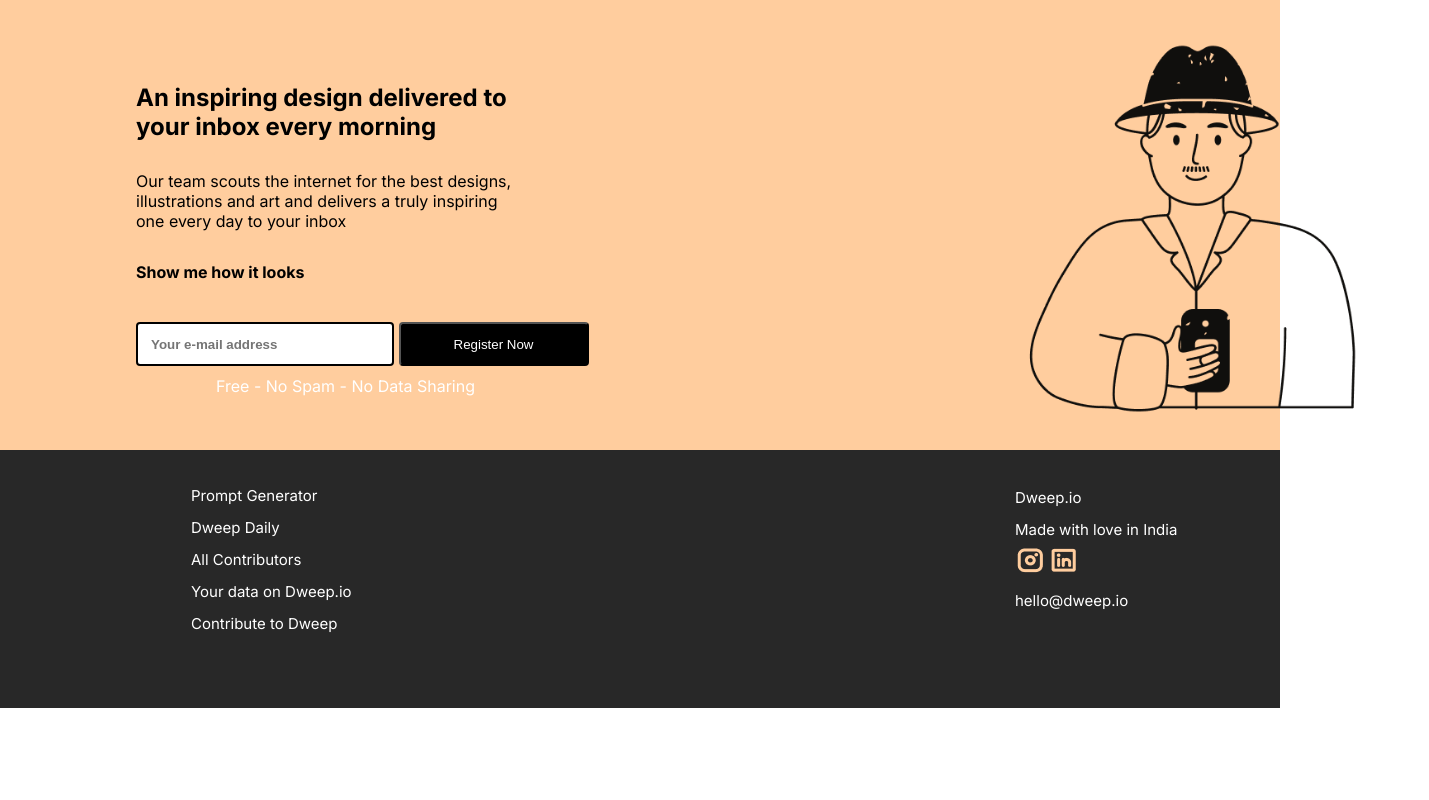
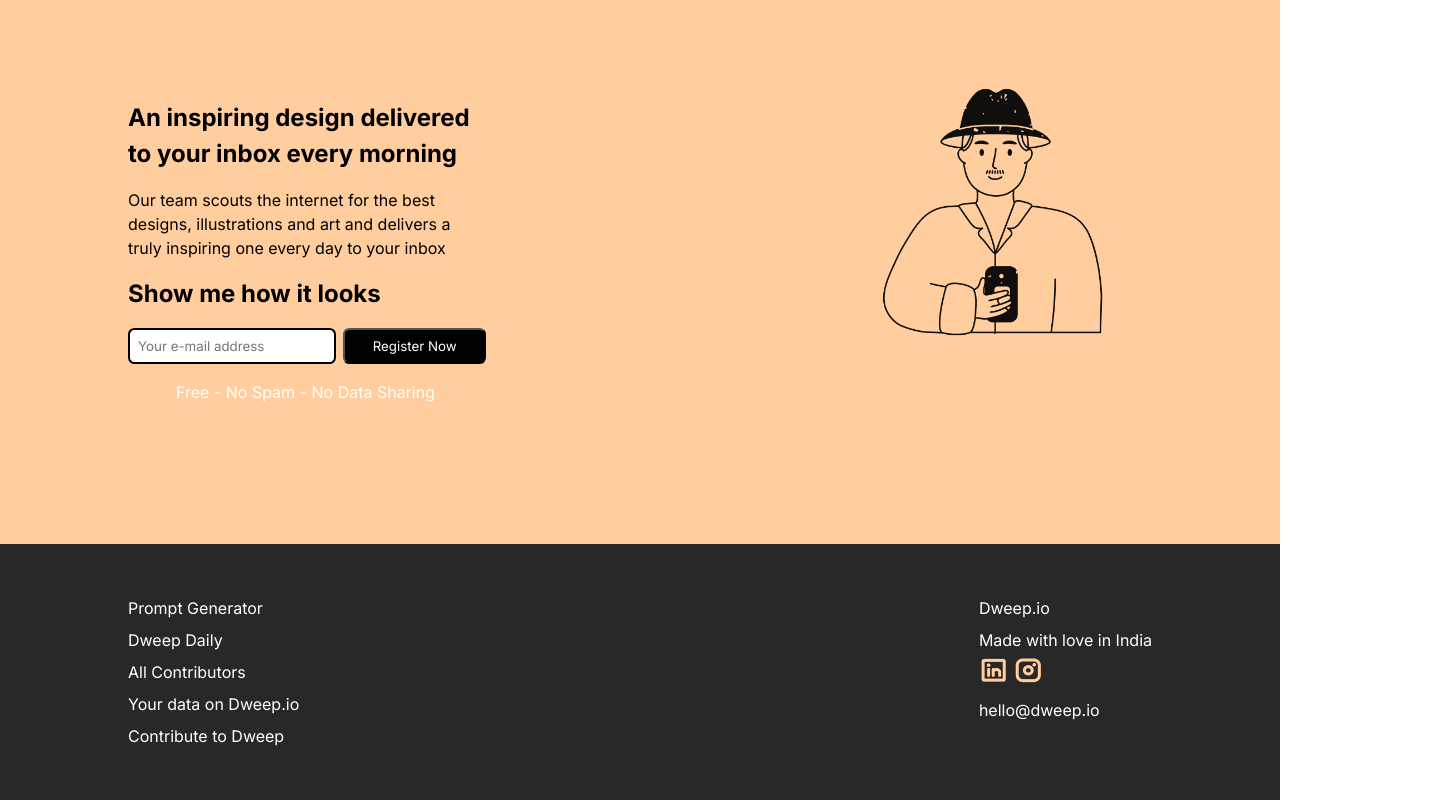
Before and after one commit to Its-Riyas-28/Inbox-Design, a plain HTML site: page index.html in a window 1280 px wide. Shown: the whole page, 1429 px wide, since content can reach past the window. Drawn offline with Linux system fonts and the light colour scheme.

Commit message:
2 Nov 2024

```diff
--- a/css/Style.css
+++ b/css/Style.css
@@ -1,107 +1,105 @@
 * {
-    margin: 0;
-    padding: 0;
+  margin: 0;
+  padding: 0;
+  box-sizing: border-box;
+  font-family: "Inter", sans-serif;
 }
 
-.body-container {
-    background-color: rgba(255, 205, 158, 1);
-    height: 450px;
+body{
+  min-height: 100vh;
+  display: flex;
+  flex-direction: column;
 }
 
-.top-container{
-    width: 562px;
-    height: 109px;
-    padding-top: 83px;margin-left: 136px;
+main.hero {
+  flex: 1;
+}
+
+.hero {
+  background-color: #ffcd9e;
+  padding: 100px 0 5px 0;
+}
+
+.container {
+  width: 80%;
+  margin: 0 auto;
+  max-width: 1100px;
 
 }
 
-body{
-    font-family: 'Inter', sans-serif;
+.hero_txt {
+  width: 35%;
+  line-height: 1.5;
+  font-size: 1rem;
+}
+
+.hero_txt p,h2{
+  padding-bottom:1rem ;
 }
 
 
-.manPic{
-    margin-left: 818px;
-    display: inline;
-    width: 475px;
-    height: 475px;
-    margin-top:-240px;
+.row {
+  display: flex;
+  justify-content: space-between;
+}
+
+.input-btn {
+  padding-bottom: 1rem;
+}
+
+.input-txt {
+  width: 58%;
+  padding: 0.5rem;
+  border: black solid 2px;
+  border-radius: 0.4rem;
+
+}
+
+.btn {
+  display: inline-block;
+  width: 40%;
+  padding: 0.5rem;
+  background-color: black;
+  color: white;
+  text-decoration: none;
+  border-radius: 0.4rem;
+
+}
+
+.note{
+  padding:0 3rem ;
+  color: white;
+
+}
+
+.dweep-png {
+  max-width: 100%; /* Scales the image responsively */
+  width: 25vw; /* Default width */
+  height: auto;
+  margin-top: -3rem;
+}
+
+.footer{
+  background-color: #282828;
+  padding: 3rem 0 ;
+   margin-top: auto;
+ color: white;
 }
 
 
-.button{
-    color: white;
-    background-color: black;
-    border-radius: 0.25rem;
-    width: 190px;
-    height: 44px;
+.footer-links{
+    list-style: none;
+    line-height: 2;
 }
 
-.clickables{
-    padding-top: 80px;margin-left: 136px;
+@media (max-width: 768px) {
+  .input-btn {
+      flex-direction: column;
+      align-items: stretch;
+      gap: 1rem;
+  }
+
+  .input-txt, .btn {
+      width: 100%;
+  }
 }
-
-.more{
-    size: 20px;
-    margin-top: -10px;
-    margin-bottom: 40px;
-}
-
-.content{
-    padding-top: 30px;
-}
-
-#mail{
-width: 254px;
-height: 40px;
-top: 411px;
-left: 136px;
-border-color: black ;
-border: 2px solid;
-border-radius: 0.25rem;
-}
-
-::placeholder{
-    padding-left: 13px;
-    font-weight: 600;
-    size: 20px;
-}
-
-.noSpam{
-    color: white;
-    margin-left: 80px;
-    font-weight: 500;
-    padding-top: 10px;
-
-}
-
-.footer-container{
-    background-color: rgba(40, 40, 40, 1);
-    height: 258px;
-    color: rgba(255, 255, 255, 1);
-    font-size: 15px;
-    font-weight: 400;
-    line-height: 32px;
-
-}
-
-.left-footer{
-    padding-left: 191px;
-    padding-top: 30px;
-}
-
-.right-footer{
-    padding-left: 1015px;
-    margin-top: -158px;
-}
-
-.info1:hover,
-.info2:hover,
-.info3:hover,
-.info4:hover,
-.info5:hover,
-.info6:hover,
-.info7:hover,
-.info8:hover {
-    color: rgba(255, 205, 158, 1);
-}
--- a/index.html
+++ b/index.html
@@ -1,59 +1,76 @@
 <!DOCTYPE html>
 <html lang="en">
-<head>
-    <meta charset="UTF-8">
-    <meta name="viewport" content="width=device-width, initial-scale=1.0">
-    <link rel="stylesheet" href="/css/Style.css" >
-    <link href="https://fonts.googleapis.com/css2?family=Inter:wght@400;700&display=swap" rel="stylesheet">
-    <meta name="description" content="An inspiring design delivered to your inbox every morning.">
-    <title>Inspiring Design Daily</title>
-</head>
-<body>
-    <header class="body-container">
-        <section class="top-container">
-        <h1 class="title">An inspiring design delivered to<br>
-            your inbox every morning
-        </h1>
+  <head>
+    <meta charset="UTF-8" />
+    <meta name="viewport" content="width=device-width, initial-scale=1.0" />
+    <title>dweep.io</title>
+    <link rel="stylesheet" href="/css/Style.css" />
+    <link rel="preconnect" href="https://fonts.googleapis.com" />
+    <link rel="preconnect" href="https://fonts.gstatic.com" crossorigin />
+    <link
+      href="https://fonts.googleapis.com/css2?family=Inter:ital,opsz,wght@0,14..32,100..900;1,14..32,100..900&display=swap"
+      rel="stylesheet"
+    />
+  </head>
+  <body>
+    <main class="hero">
 
-        <p class="content">Our team scouts the internet for the best designs, <br>
-            illustrations and art and delivers a truly inspiring <br>
-             one every day to your inbox</p>
+      <div class="container row">
 
-        <img src="/image/dweep io 1.png" alt="Inspiring Design Example" class="manPic">
-    </section>
+        <div class="hero_txt">
+
+          <h2 class="heading-1">
+            An inspiring design delivered to your inbox every morning
+          </h2>
+
+          <p class="desc">
+            Our team scouts the internet for the best designs, illustrations and
+            art and delivers a truly inspiring one every day to your inbox
+          </p>
+
+          <h2 class="mid-heading">Show me how it looks</h2>
+
+          <div class="input-btn row">
+          <input class="input-txt" type="email" placeholder="Your e-mail address" required>
+          <button href="#" type="submit" class="btn">Register Now</button>
+        </div>
+
+        <p class="note">Free - No Spam - No Data Sharing</p>
+        </div>
+
+          <div>
+        <img src="/image/dweep io 1.png" alt="dweep-png" class="dweep-png" />
+        </div>
 
 
+      </div>
 
-    <section class="clickables">
-        <p class="more"><b> Show me how it looks</b></p>
-        <input id="mail" placeholder="Your e-mail address">
-        <button class="button">Register Now</button>
-        <p class="noSpam">Free - No Spam - No Data Sharing</p>
-    </section>
+    </main>
 
+    <footer class="footer">
+      <div class="footer-container container row">
 
-</header>
+      <ul class="footer-links">
+          <li>Prompt Generator</li>
+          <li>Dweep Daily</li>
+          <li>All Contributors</li>
+          <li>Your data on Dweep.io</li>
+          <li>Contribute to Dweep</li>
+      </ul>
 
-    <footer class="footer-container">
+      <ul class="footer-links">
+          <li>Dweep.io</li>
+          <li>Made with love in India</li>
 
-    <section class="left-footer">
-        <ul class="info1">Prompt Generator</ul>
-        <ul class="info2">Dweep Daily</ul>
-        <ul class="info3">All Contributors</ul>
-        <ul class="info4">Your data on Dweep.io</ul>
-        <ul class="info5">Contribute to Dweep</ul>
-    </section>
+          <div class="social-icons">
+              <a href="#"><img src="/image/LinkedinLogo.png" alt="LinkedIn"></a>
+              <a href="#"><img src="/image/InstagramLogo.png" alt="Instagram"></a>
+          </div>
 
-    <section class="right-footer">
-        <ul class="info6">Dweep.io</ul>
-        <ul class="info7">Made with love in India</ul>
-        <img class="info9" src="/image/InstagramLogo.png" alt="instaLogo">
-        <img class="info9" src="/image/LinkedinLogo.png" alt="LinkedinLogo">
-        <ul class="info8">hello@dweep.io</ul>
-    </section>
+          <li>hello@dweep.io</li>
+      </ul>
+    </div>
+  </footer>
 
-    </footer>
-
-
-</body>
+  </body>
 </html>
```
